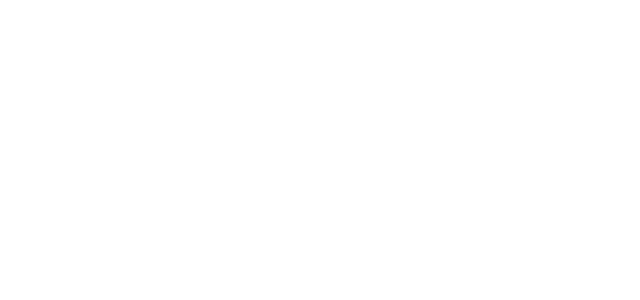
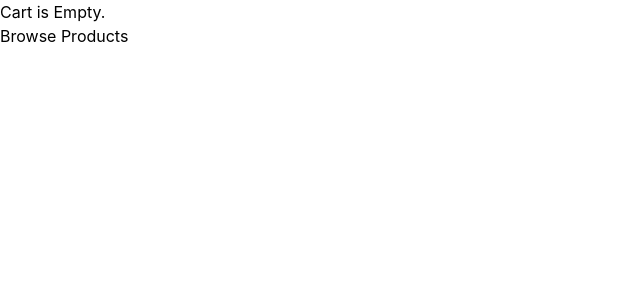
Before and after one commit to Saron-A/zustand_practice, a React (Vite) app: page /cart in a window 1280 px wide. Before the commit this address had no page. Shown: the top 300 px of the page, without its empty margins (0-640 px from the left). Built offline with nearby package versions, Linux system fonts and the light colour scheme.

Commit message:
Implement an add to cart functionality

```diff
--- a/src/App.jsx
+++ b/src/App.jsx
@@ -2,6 +2,7 @@ import { Routes, Route } from "react-router-dom";
 import Home from "./pages/Home";
 import Products from "./pages/Products";
 import ProductDetails from "./pages/ProductDetails";
+import Cart from "./components/Cart";
 
 function App() {
   return (
@@ -10,6 +11,7 @@ function App() {
         <Route path="/" element={<Home />} />
         <Route path="/products" element={<Products />} />
         <Route path="/products/:id" element={<ProductDetails />} />
+        <Route path="/cart" element={<Cart />} />
       </Routes>
     </>
   );
--- /dev/null
+++ b/src/components/Cart.jsx
@@ -0,0 +1,29 @@
+import { Link } from "react-router-dom";
+import useCartStore from "../stores/useCartStore";
+
+const Cart = () => {
+  const cartItems = useCartStore((state) => state.cartItems);
+  console.log(`There are ${cartItems.length} item(s) in the cart: `, cartItems);
+  //   const addToCart = useCartStore((state) => state.addToCart);
+  return (
+    <div>
+      {cartItems.length === 0 ? (
+        <div>
+          <p>Cart is Empty.</p>
+          <Link to="/products">Browse Products</Link>
+        </div>
+      ) : (
+        <div>
+          <h1>Your Cart</h1>
+          {cartItems?.map((item) => (
+            <div>
+              <h3>{item.title}</h3>
+            </div>
+          ))}
+        </div>
+      )}
+    </div>
+  );
+};
+
+export default Cart;
--- a/src/components/ProductCard.jsx
+++ b/src/components/ProductCard.jsx
@@ -1,6 +1,8 @@
 import { Link } from "react-router-dom";
+import useCartStore from "../stores/useCartStore";
 
 const ProductCard = ({ product }) => {
+  const addToCart = useCartStore((state) => state.addToCart);
   return (
     <div key={product.id} className="border-1 border-gray-500 p-4 space-y-2">
       <div className="flex justify-between gap-4">
@@ -16,11 +18,13 @@ const ProductCard = ({ product }) => {
             View Details
           </button>
         </Link>
-        <Link to="/cart">
-          <button className="bg-green-500 px-4 py-2 rounded-4xl border-0 text-white">
-            Add to Cart
-          </button>
-        </Link>
+
+        <button
+          onClick={() => addToCart(product)}
+          className="bg-green-500 px-4 py-2 rounded-4xl border-0 text-white"
+        >
+          Add to Cart
+        </button>
       </div>
     </div>
   );
--- a/src/pages/ProductDetails.jsx
+++ b/src/pages/ProductDetails.jsx
@@ -1,11 +1,14 @@
 import { useState, useEffect } from "react";
 import { useParams, Link } from "react-router-dom";
 import { fetchProductById } from "../services/productServices";
+import useCartStore from "../stores/useCartStore";
 
 const ProductDetails = () => {
   const [product, setProduct] = useState({});
 
   const { id } = useParams();
+
+  const addToCart = useCartStore((state) => state.addToCart);
 
   useEffect(() => {
     const fetchProductDetail = async () => {
@@ -31,7 +34,10 @@ const ProductDetails = () => {
         <p>${product.price}</p>
       </div>
       <Link to="/cart">
-        <button className="rounded-4xl border-0 px-4 py-2 bg-green-600 text-white font-bold">
+        <button
+          className="rounded-4xl border-0 px-4 py-2 bg-green-600 text-white font-bold"
+          onClick={() => addToCart(product)}
+        >
           Add To Cart
         </button>
       </Link>
--- /dev/null
+++ b/src/stores/useCartStore.js
@@ -0,0 +1,34 @@
+import { create } from "zustand";
+
+const useCartStore = create((set) => ({
+  cartItems: [],
+  // we wrap every return in the set function is curly braces because the set function returns an object
+  addToCart: (product) =>
+    set((state) => {
+      // check if the item already exists
+      const existingItem = state.cartItems.find(
+        (item) => product.id === item.id,
+      );
+      if (existingItem) {
+        return {
+          cartItems: state.cartItems.map((item) =>
+            item.id === product.id
+              ? { ...item, quantity: item.quantity + 1 }
+              : item,
+          ),
+        };
+      }
+      // if it is a new item
+      const newItem = {
+        ...product,
+        quantity: 1,
+      };
+      return { cartItems: [...state.cartItems, newItem] };
+    }),
+
+  //     increaseQuantity: (product) => set((state) => {
+  //       return
+  //   })
+}));
+
+export default useCartStore;
```
